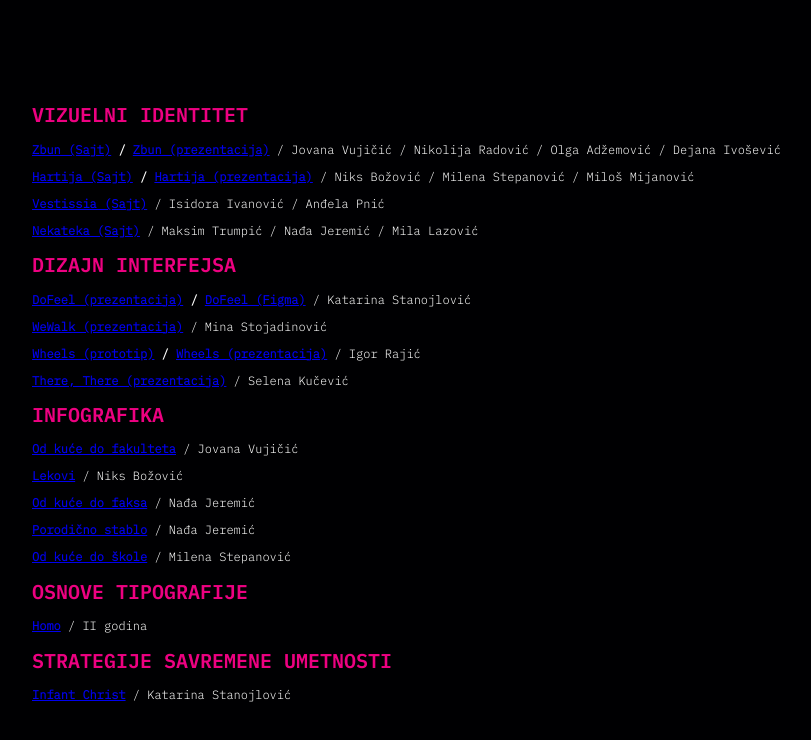
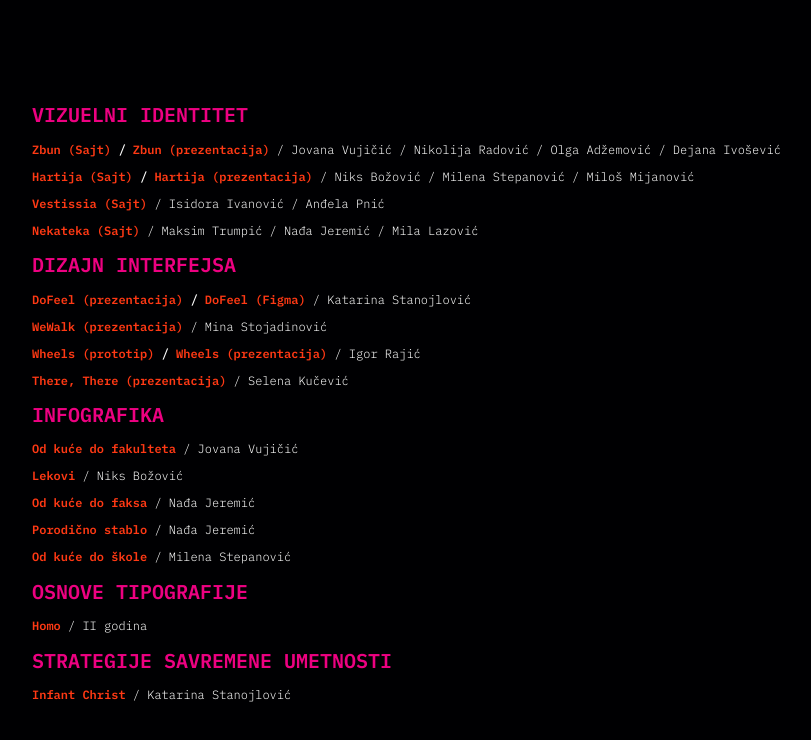
Before and after one commit to niksbozovic/du2024, a plain HTML site: page index.html in a window 1280 px wide. Shown: the whole page, without its empty margins (56-867 px from the left). Drawn offline with Linux system fonts and the light colour scheme.

Commit message:
Update style.css

```diff
--- a/style.css
+++ b/style.css
@@ -14,3 +14,10 @@ p {
 	font-size: 1.5vh;
 	color: #fff;
 }
+
+a {
+	font-family: "IBMPlexMono-SemiBold";
+	font-size: 1.5vh;
+	text-decoration: none;
+	color: #ff3914;
+}
```
